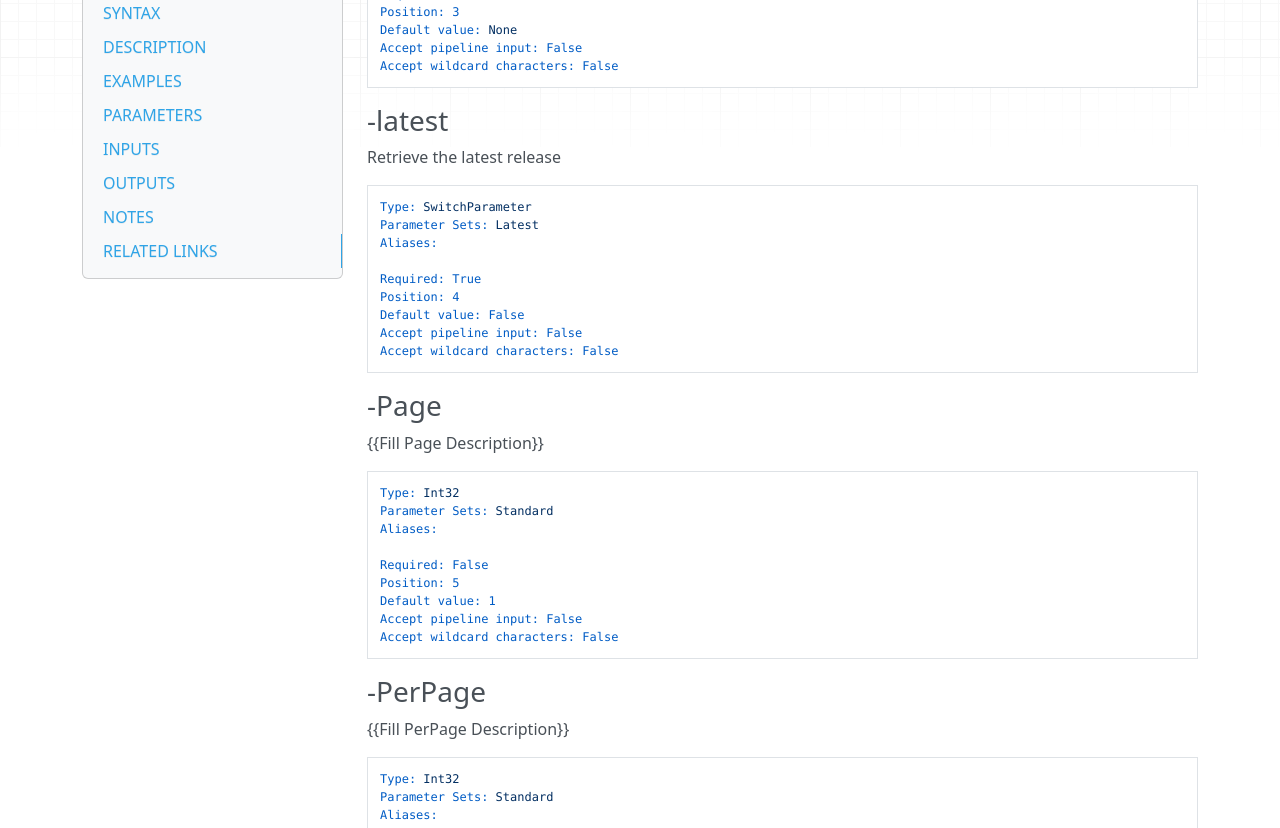
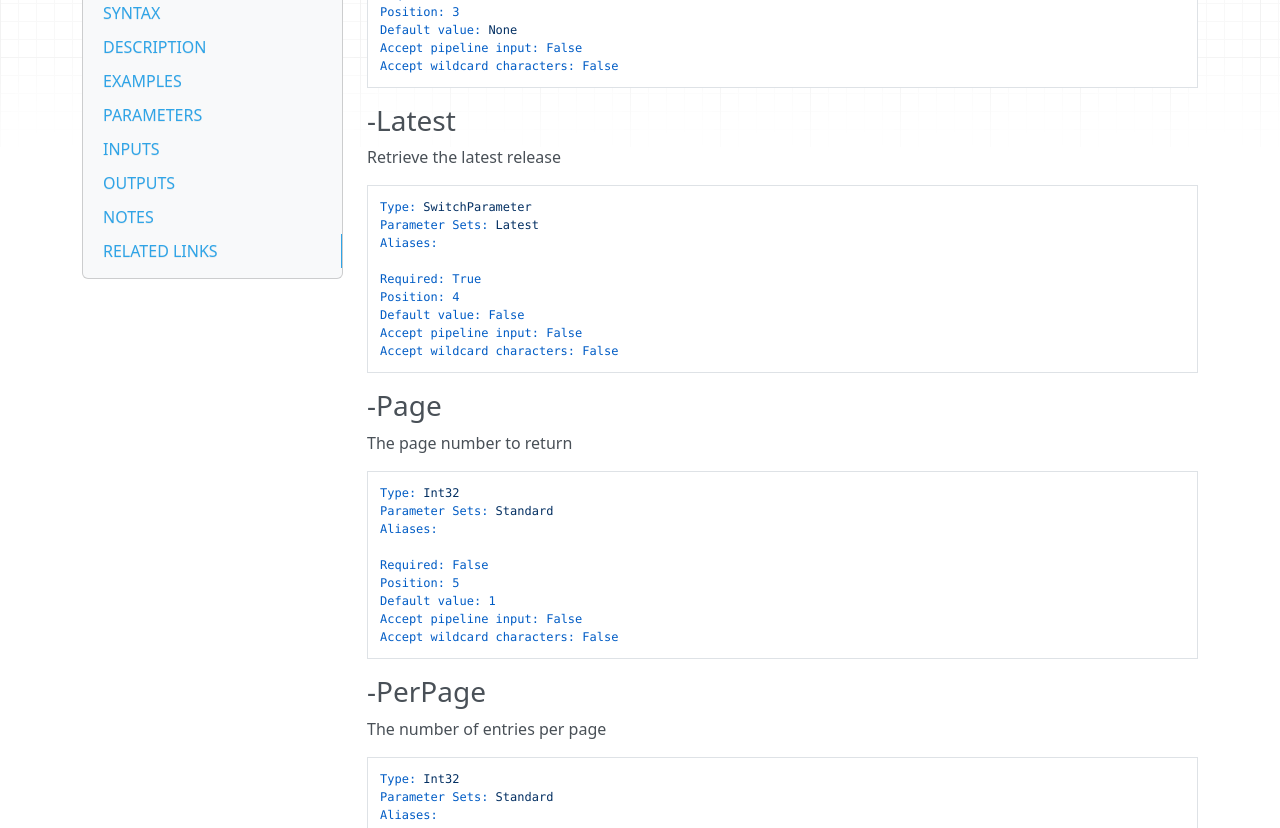
Before and after one commit to chelnak/GitHubReleaseManager, an MkDocs documentation site: the page built from docs/Get-GitHubRelease.md, in a window 1280 px wide and 1400 px high, scrolled down 1853 px. Shown: the part 159-987 px from the top of the window. Built offline with MkDocs 1.6.1, drawn with Linux system fonts in a browser that asks for light colours; nearby versions of some CDN libraries; old or Windows-style settings are respelled for this version of MkDocs; some of the changed text lies outside the part shown.

Commit message:
Changes to reflect function updates

````diff
--- a/docs/Get-GitHubRelease.md
+++ b/docs/Get-GitHubRelease.md
@@ -22,7 +22,7 @@ Get-GitHubRelease [-Repository] <String> [-Tag] <String>
 
 ### Latest
 ```
-Get-GitHubRelease [-Repository] <String> [-latest]
+Get-GitHubRelease [-Repository] <String> [-Latest]
 ```
 
 ## DESCRIPTION
@@ -97,7 +97,7 @@ Accept pipeline input: False
 Accept wildcard characters: False
 ```
 
-### -latest
+### -Latest
 Retrieve the latest release
 
 ```yaml
@@ -113,7 +113,7 @@ Accept wildcard characters: False
 ```
 
 ### -Page
-{{Fill Page Description}}
+The page number to return
 
 ```yaml
 Type: Int32
@@ -128,7 +128,7 @@ Accept wildcard characters: False
 ```
 
 ### -PerPage
-{{Fill PerPage Description}}
+The number of entries per page
 
 ```yaml
 Type: Int32
````
Also changed, not shown: other parts of docs/Get-GitHubRelease.md (+1 -1 lines), docs/New-GitHubRelease.md (+4 -3 lines).
